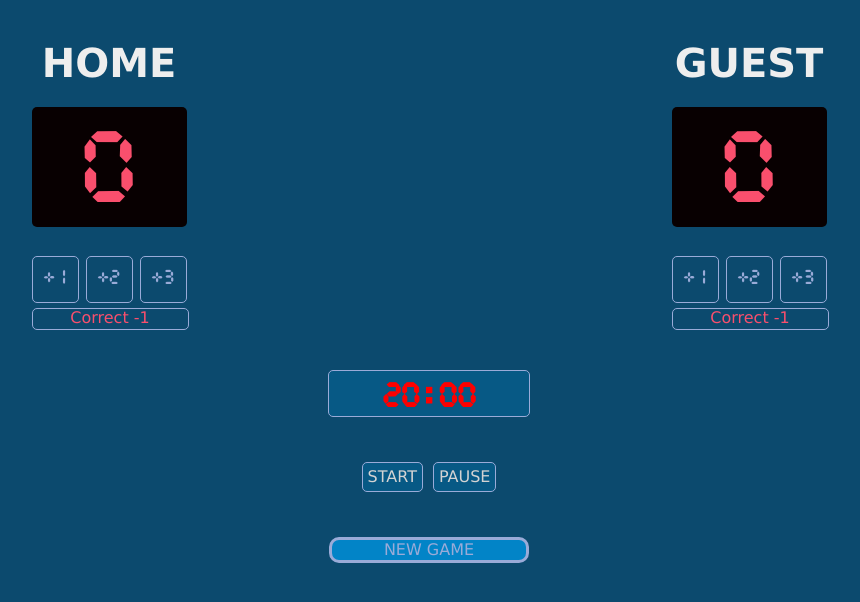
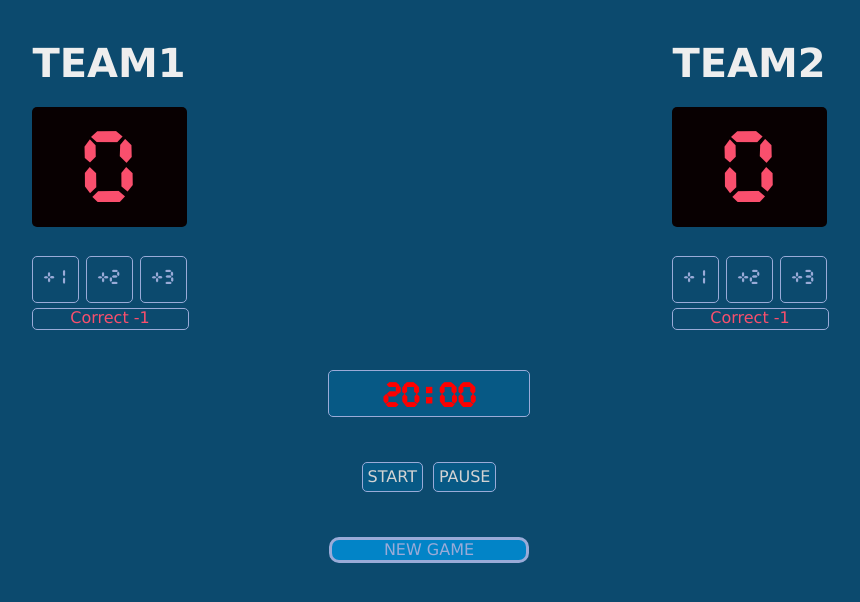
Before and after one commit to JoopOuborg/basketball-scoreboard.app, a plain HTML site: page index.html in a window 1280 px wide. Shown: the whole page, without its empty margins (211-1071 px from the left). Drawn offline with nearby package versions, Linux system fonts and the light colour scheme.

Commit message:
Update team names

```diff
--- a/index.html
+++ b/index.html
@@ -5,7 +5,7 @@
     <body>
         <div class="container">
             <div>
-                <h3>HOME</h3>
+                <h3>TEAM1</h3>
                 <div class="score" id="home-score">0</div>
                 <div class="btn-container">
                     <div class="score-btn"
@@ -21,7 +21,7 @@
             </div>
 
             <div>
-                <h3>GUEST</h3>
+                <h3>TEAM2</h3>
                 <div class="score" id="guest-score">0</div>
                 <div class="btn-container">
                     <div class="score-btn"
```
